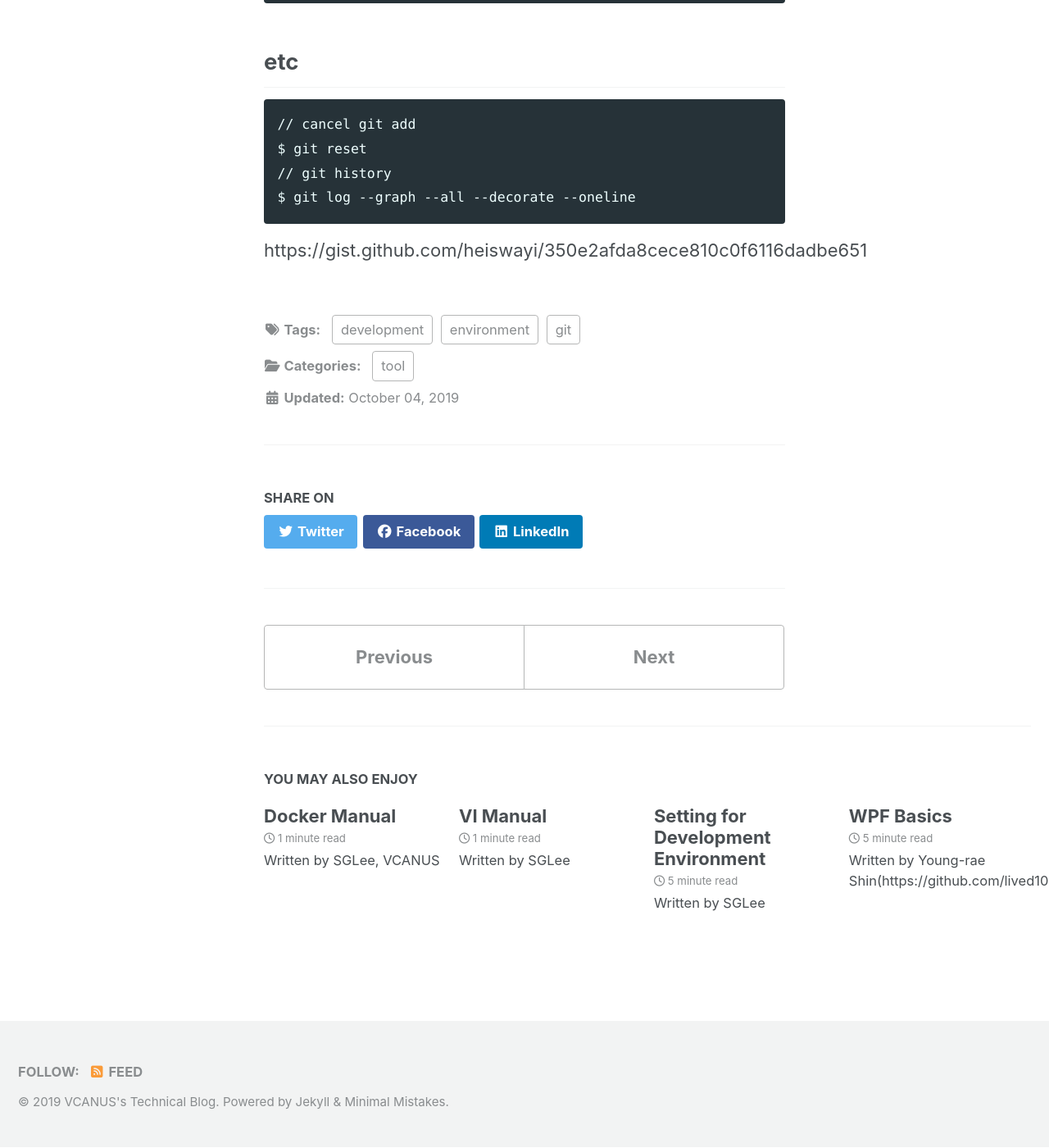
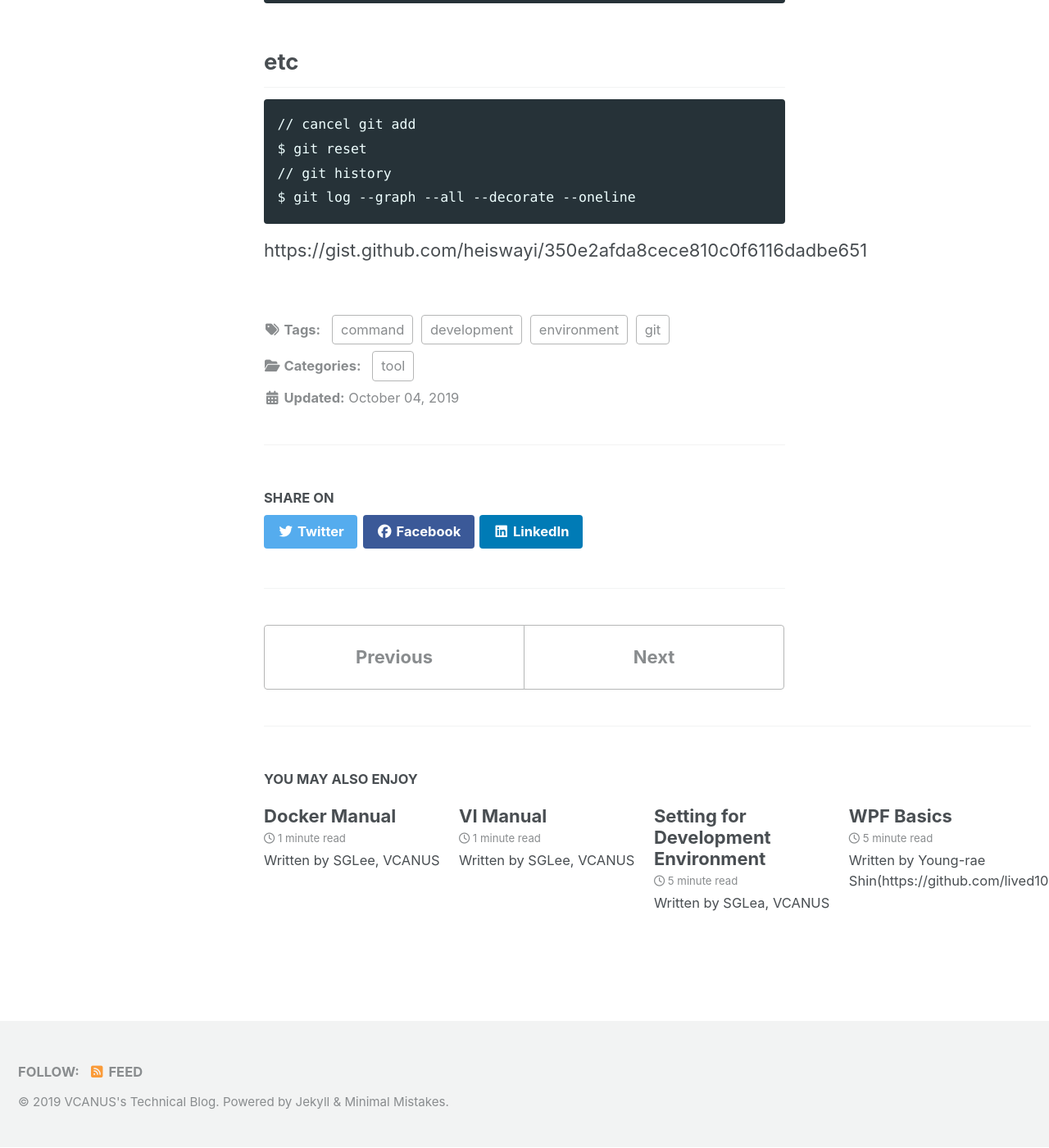
Before and after one commit to tech-vcanus/tech-vcanus.github.io, a Jekyll site: the page built from _posts/2019-10-04-gitcommand.md, in a window 1280 px wide and 1400 px high, scrolled down 3007 px. Shown: the whole window at 82% size. Built offline with Jekyll 4.4.1, drawn with Linux system fonts in a browser that asks for light colours; cached includes are drawn as plain includes; nearby versions of some CDN libraries; some of the changed text lies outside the part shown.

Commit message:
update posts

```diff
--- a/_posts/2019-10-04-devenv.md
+++ b/_posts/2019-10-04-devenv.md
@@ -2,10 +2,10 @@
 title: "Setting for Development Environment"
 data: 2019-10-04 00:00:00 -0000
 categories: development
-tags: development environment installation
+tags: development environment setup installation
 ---
 
-Written by SGLee
+Written by SGLea, VCANUS
 
 # Install Graphic driver
 ## Install Nvidia driver on CentOS (Option for Nvidia graphic card)
--- a/_posts/2019-10-04-gitcommand.md
+++ b/_posts/2019-10-04-gitcommand.md
@@ -2,10 +2,10 @@
 title: "Git command"
 data: 2019-10-04 00:00:00 -0000
 categories: tool
-tags: development environment git
+tags: development environment git command
 ---
 
-Written by SGLee
+Written by SGLee, VCANUS
 
 # git command
 
--- a/_posts/2019-10-04-vimanual.md
+++ b/_posts/2019-10-04-vimanual.md
@@ -2,10 +2,10 @@
 title: "VI Manual"
 data: 2019-10-04 00:00:00 -0000
 categories: development
-tags: development environment manual
+tags: development environment vi manual
 ---
 
-Written by SGLee
+Written by SGLee, VCANUS
 
 # Command
 
```
Also changed, not shown: _posts/2019-10-07-docker-manual.md (+1 -1 lines).
